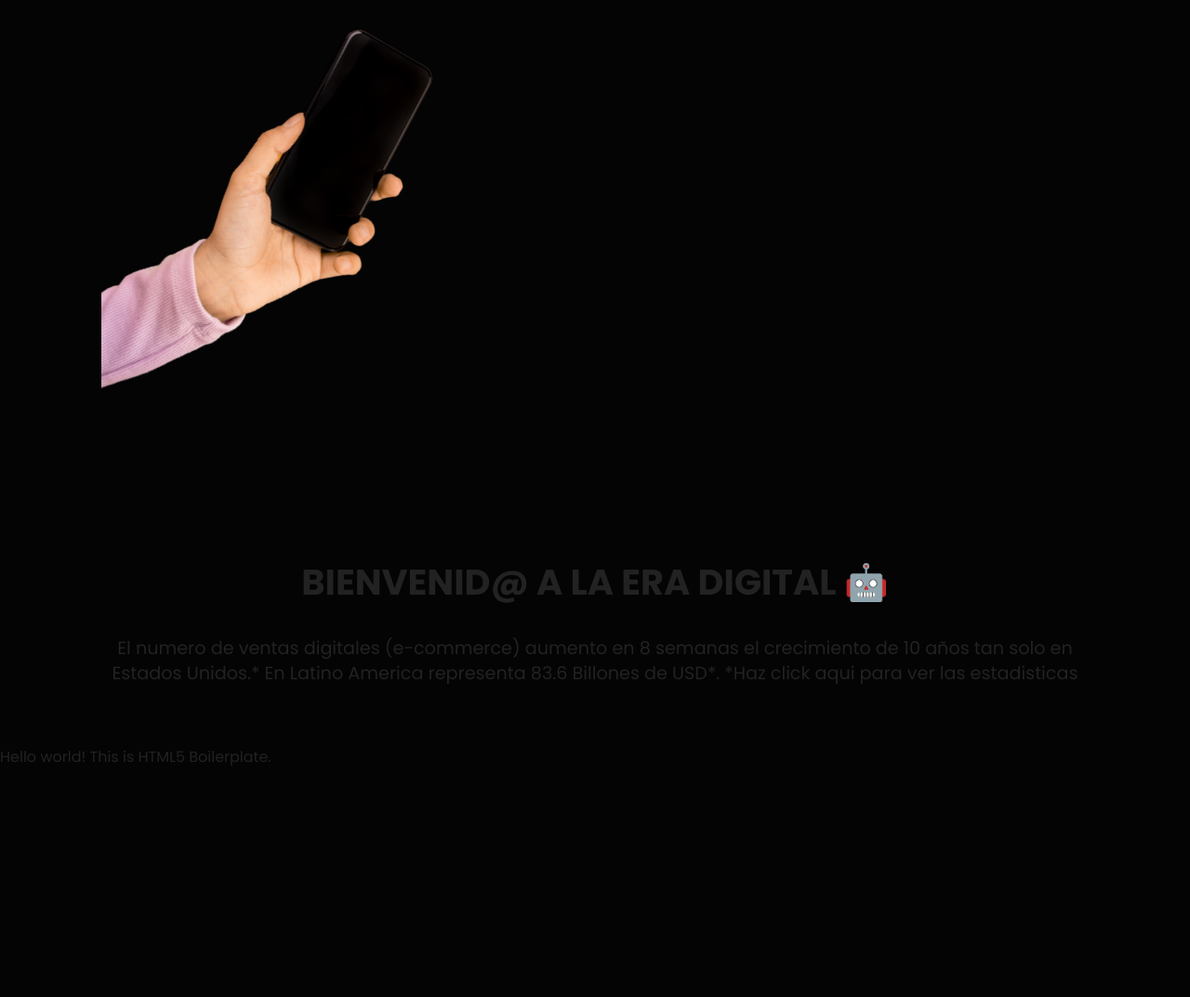
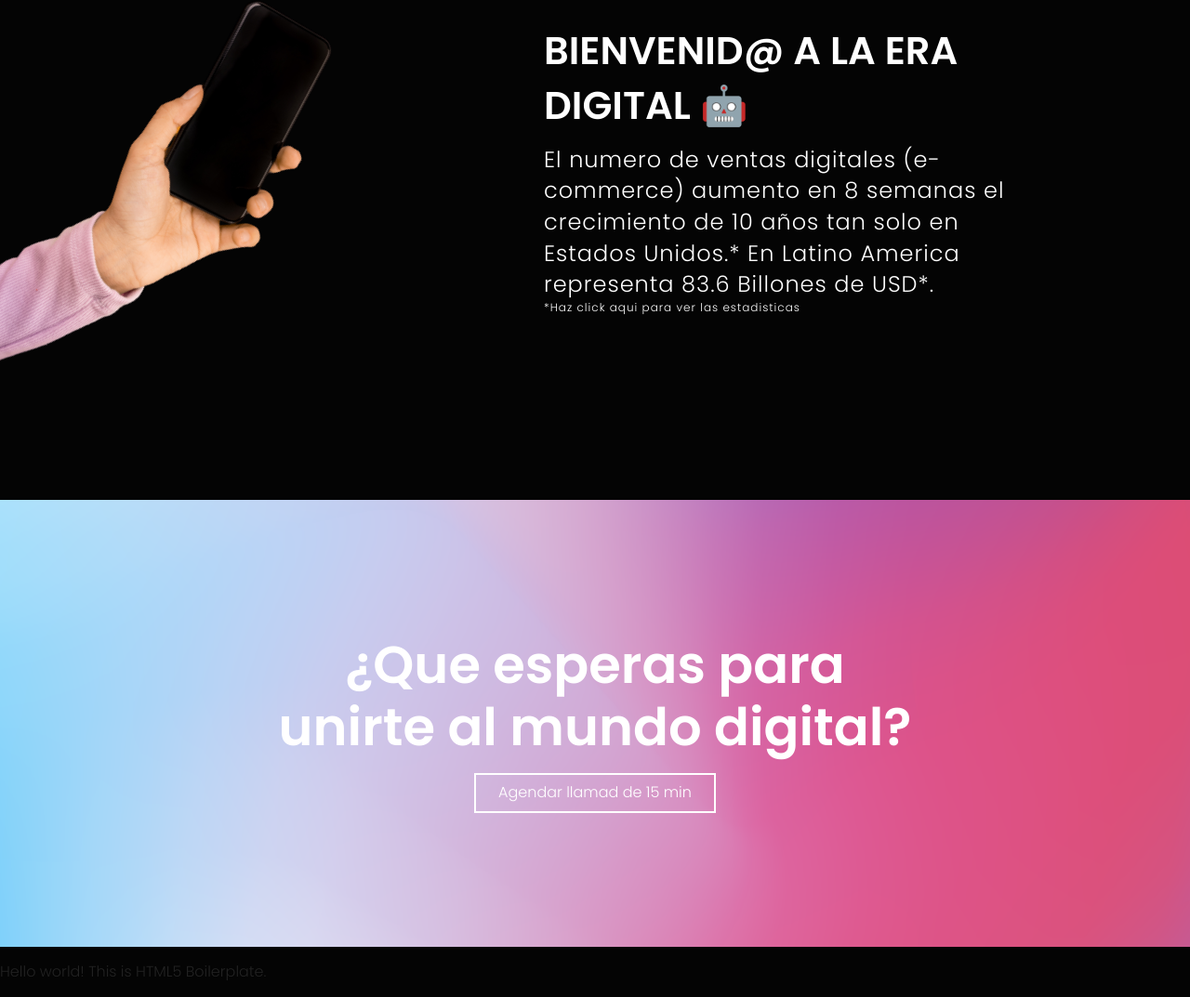
Before and after one commit to daniitoo/ElipseWeb, a plain HTML site: page index.html in a window 1280 px wide. Shown: the part 972-2045 px from the top of the page at 93% size. Before the commit the page ends 1815 px from the top, so only its background shows below. Drawn offline with nearby package versions, Linux system fonts and the light colour scheme.

Commit message:
New Era Digital

```diff
--- a/css/main.css
+++ b/css/main.css
@@ -141,18 +141,27 @@ h1{
   color: #ffffff;
   font-size: 4.5em;
   font-weight: 600;
+  margin: 0;
 }
 
 h2 {
-  font-size: 2.4em;
+  font-size: 2.6em;
   text-transform: uppercase;
   text-align: center;
 }
 
 h3 {
-  font-size: 1.8em;
-  color: #fe4918;
+  font-size: 3.5em;
   margin: 0;
+  line-height: 1.2em;
+}
+
+.button{
+  padding: .5em 1.5em;
+  border: 2px solid #ffffff;
+  color: #ffffff;
+  text-decoration: none;
+  box-sizing: border-box;
 }
 
 /* Header */
@@ -164,13 +173,6 @@ div.hero {
   background-repeat: no-repeat;
   background-size: auto;
 }
-div.informacion-elipse{
-  height: 80vh;
-  width: 80%;
-  display: flex;
-  flex-direction: column;
-  justify-content: center;
-}
 div.barra {
   width: 90%;
   margin: 0 auto;
@@ -179,6 +181,7 @@ div.barra {
   justify-content: space-between;
   align-items: center;
   background-color: transparent;
+  max-width: 1200px;
 }
 div.barra nav a{
   text-decoration: none;
@@ -187,14 +190,94 @@ div.barra nav a{
   font-weight: 600;
   font-size: 1.1em;
 }
-nav a.button-empezar{
-  padding: .5em 1.5em;
-  border: 1px solid #ffffff;
+
+div.informacion-elipse{
+  height: 80vh;
+  width: 80%;
+  display: flex;
+  flex-direction: column;
+  justify-content: center;
 }
 
-div.informacion-elipse h1{
+div.informacion-elipse .site-tittle{
   line-height: 1em;
 }
+div.informacion-elipse .slogan{
+  font-weight: 300;
+  font-size: 1.5em;
+  letter-spacing: 1px;
+  width: 80%;
+  color: #ffffff;
+}
+div.home-button{
+  margin-top: 3.3em;
+}
+div.home-button .button:first-child{
+  margin-right: 1.5em;
+}
+
+
+/* Contenido Digital */
+section.contenido-digital{
+  display: flex;
+  align-items: center;
+  max-width: 1400px;
+  margin: 0 auto;
+}
+div.info-digital{
+  color: #ffffff;
+  width: 87%;
+}
+div.info-digital h2{
+  text-align: left;
+  margin: 0;
+}
+div.info-digital p{
+  text-align: left;
+  font-weight: 300;
+  letter-spacing: 1px;
+  font-size: 1.5em;
+  width: 85%;
+  display: inline-grid;
+  margin: .5em 0 0;
+}
+div.info-digital p span{
+  font-size: .5em;
+}
+
+/* Call to action */
+
+.parallax::before {
+  width: 100%;
+  height: 100%;
+  position: absolute;
+  top: 0;
+  left: 0;
+  background-repeat: no-repeat;
+  background-size: cover;
+}
+section.call-to-action{
+  position: relative;
+  height: auto;
+  max-width: 1400px;
+  margin: 0 auto;
+}
+section.call-to-action::before{
+  background-image: url(../img/fondo-calltoaction.png);
+  content: '';
+}
+section.call-to-action .contenido{
+  position: relative;
+  padding: 9em 0;
+  text-align: center;
+  color: #ffffff;
+  width: 55%;
+}
+section.call-to-action .contenido a{
+  display: inline-block;
+  margin-top: 1em;
+}
+
 /* ==========================================================================
    Helper classes
    ========================================================================== */
--- a/index.html
+++ b/index.html
@@ -13,7 +13,7 @@
 
   <link rel="stylesheet" href="css/normalize.css" />
   <link rel="preconnect" href="https://fonts.gstatic.com">
-  <link href="https://fonts.googleapis.com/css2?family=Poppins:wght@400;600;700&display=swap" rel="stylesheet">
+  <link href="https://fonts.googleapis.com/css2?family=Poppins:wght@200;300;600&display=swap" rel="stylesheet">
   <link rel="stylesheet" href="css/main.css" />
 
   <meta name="theme-color" content="#fafafa" />
@@ -33,32 +33,42 @@
           <a href="">Servicios</a>
           <a href="">Noticias</a>
           <a href="">Contacto</a>
-          <a href="" class="button-empezar">¡Empezar Ya!</a>
+          <a href="" class="button">¡Empezar Ya!</a>
         </nav>
       </div>
 
       <div class="contenedor">
         <div class="informacion-elipse">
-          <h1 class="site-tittle">Conectamos clientes con sus (nuevas) marcas favoritas</h1>
-          <p class="slogan">Transformamos desiciones de compra dificiles en experiencias memorables.</p>
-          <a href="#">¡Empezar ya!</a>
-          <a href="#">Conocenos</a>
+          <h1 class="site-tittle">Conectamos clientes con sus (nuevas) marcas favoritas.</h1>
+          <p class="slogan">Transformamos desiciones de compra difíciles en experiencias memorables.</p>
+          <div class="home-button">
+            <a href="#" class="button">¡Empezar ya!</a>
+            <a href="#" class="button">Conocenos</a>
+          </div>
         </div>
       </div>
     </div>
   </header>
 
-  <section class="seccion contenedor">
+  <section class="contenido-digital">
     <img src="img/eraDigital.png" alt="Era Digital">
-    <div class="contenido-digital">
-      <h2>Bienvenid@ a la era digital 🤖</h2>
-      <p>El numero de ventas digitales (e-commerce) aumento en 8 semanas el crecimiento de 10 años tan solo en Estados
-        Unidos.* En Latino America representa 83.6 Billones de USD*.
-        <span>*Haz click aqui para ver las estadisticas</span>
-      </p>
+    <div class="contenedor">
+      <div class="info-digital">
+        <h2>Bienvenid@ a la era digital 🤖</h2>
+        <p>El numero de ventas digitales (e-commerce) aumento en 8 semanas el crecimiento de 10 años tan solo en Estados
+          Unidos.* En Latino America representa 83.6 Billones de USD*.
+          <span>*Haz click aqui para ver las estadisticas</span>
+        </p>
+      </div>
     </div>
   </section>
 
+  <section class="call-to-action parallax">
+    <div class="contenedor contenido">
+      <h3>¿Que esperas para unirte al mundo digital?</h3>
+      <a href="" class="button">Agendar llamad de 15 min</a>
+    </div>
+  </section>
 
 
 
```
Also changed, not shown: img/fondo-calltoaction.png (added).
